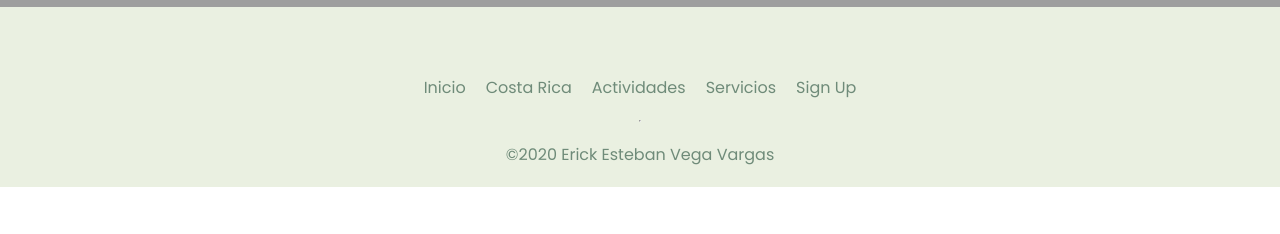
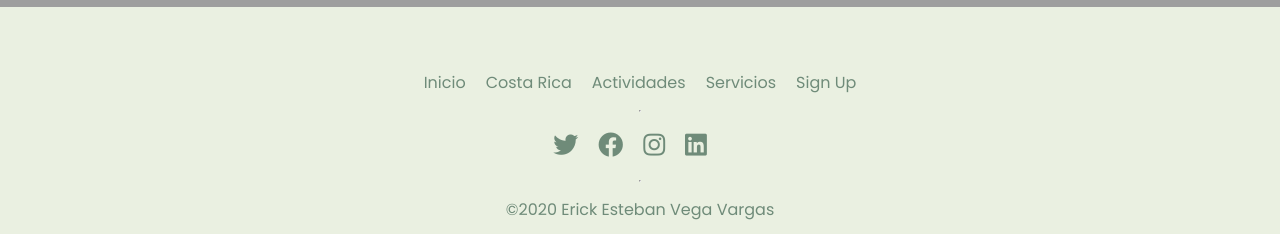
Before and after one commit to erikv30/Visit_CR, a React (Create React App) app: page /sign-up in a window 1280 px wide. Shown: the part 793-1027 px from the top of the page. Before the commit the page ends 980 px from the top, so only its background shows below. Built offline with nearby package versions, Linux system fonts and the light colour scheme; grey boxes are pictures that could not be loaded.

Commit message:
footer socials added

```diff
--- a/src/components/Footer.css
+++ b/src/components/Footer.css
@@ -17,7 +17,7 @@
 .row {
   display: flex;
   flex-direction: row;
-  margin: 20px;
+  margin: 15px;
 }
 
 .foot-list {
@@ -39,6 +39,23 @@
   color: #748859;
 }
 
+.foot-socials {
+  display: grid;
+  grid-template-columns: repeat(5, auto);
+  grid-gap: 20px;
+  list-style: none;
+  text-align: center;
+  width: 100%;
+  justify-content: space-around;
+  font-size: 25px;
+  color: #6f8b79;
+}
+
+.fab:hover {
+  color: #748859;
+  cursor: pointer;
+}
+
 .col-sm {
   color: #6f8b79;
 }
--- a/src/components/Footer.js
+++ b/src/components/Footer.js
@@ -37,6 +37,23 @@ function Footer() {
                 </div>
                 <hr/>
                 <div className="row">
+                    <ul className='foot-socials'>
+                        <li className='col'>
+                            <i class="fab fa-twitter"></i>
+                        </li>
+                        <li className='col'>
+                            <i class="fab fa-facebook"></i>
+                        </li>
+                        <li className='col'>
+                            <i class="fab fa-instagram"></i>
+                        </li>
+                        <li className='col'>
+                            <i class="fab fa-linkedin"></i>
+                        </li>
+                    </ul>
+                </div>
+                <hr/>
+                <div className="row">
                     <p className='col-sm'>
                         &copy;{new Date().getFullYear()} Erick Esteban Vega Vargas
                     </p>
```
